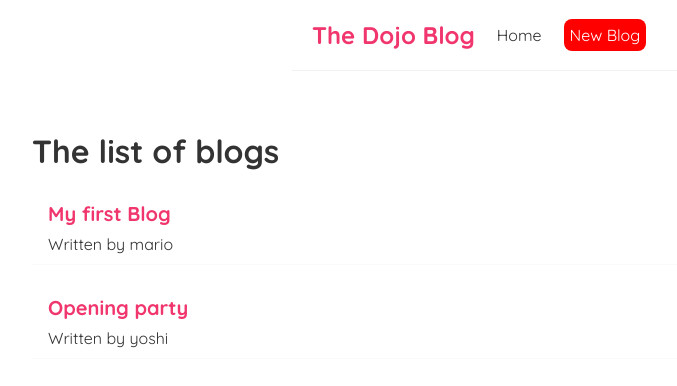
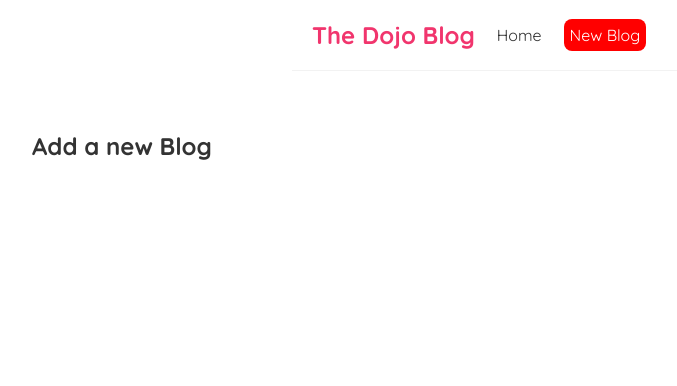
Before and after one commit to ccMatovu/miscellaneous_projects, a React (Create React App) app in the folder dojo_blog-react/: page /Create in a window 1280 px wide. Shown: the top 386 px of the page, without its empty margins (28-705 px from the left). Built offline with nearby package versions, Linux system fonts and the light colour scheme; data requests are answered from the project's data file; the HTML template or start-up script is replaced by a standard one.

Commit message:
using react router, useParams, Link to etc

```diff
--- a/dojo_blog-react/package.json
+++ b/dojo_blog-react/package.json
@@ -8,6 +8,7 @@
     "@testing-library/user-event": "^12.8.3",
     "react": "^17.0.2",
     "react-dom": "^17.0.2",
+    "react-router-dom": "^5.2.1",
     "react-scripts": "4.0.3",
     "web-vitals": "^1.1.2"
   },
--- a/dojo_blog-react/src/App.js
+++ b/dojo_blog-react/src/App.js
@@ -1,14 +1,29 @@
 import Navbar from './Navbar';
 import Home from './Home';
+import {BrowserRouter as Router,Route,Switch} from 'react-router-dom';
+import Create from './Create';
+import BlogDetails from './BlogDetails';
 
 function App() {
   return (
-    <div className="App">
+    <Router>
+      <div className="App">
       <Navbar/>
       <div className = 'content'>
-        <Home/>
+        <Switch>
+          <Route exact path="/">
+            <Home/>
+          </Route>
+          <Route path='/Create'>
+            <Create/>
+          </Route>
+          <Route path = "/blogs/:id">
+            <BlogDetails />
+          </Route>
+        </Switch>
       </div>
     </div>
+    </Router>
   );
 }
 
--- /dev/null
+++ b/dojo_blog-react/src/BlogDetails.js
@@ -0,0 +1,12 @@
+import { useParams } from "react-router-dom";
+
+const BlogDetails = () =>{
+
+    const {id} = useParams();
+    return (
+        <div className = 'blog-details'>
+            <h2>Blog data {id}</h2>
+        </div>
+    );
+}
+ export default BlogDetails;
--- a/dojo_blog-react/src/BlogList.js
+++ b/dojo_blog-react/src/BlogList.js
@@ -1,3 +1,5 @@
+import { Link } from "react-router-dom";
+
 const BlogList = (props)=>{
 
     const blogs = props.blogs;
@@ -8,8 +10,10 @@
             <h1>{props.title}</h1>
             {blogs.map((blog) => {
                return <div className = "blog-preview" key={blog.id}>
+                    <Link to = {`/blogs/${blog.id}`}>
                     <h2>{blog.title}</h2>
                     <p>Written by {blog.author}</p>
+                    </Link>
                 </div>
             })}
         </div>
--- /dev/null
+++ b/dojo_blog-react/src/Create.js
@@ -0,0 +1,9 @@
+const Create = ()=>{
+    return (
+        <div className = 'create'>
+            <h2>Add a new Blog</h2>
+        </div>
+    );
+}
+
+export default Create;
--- a/dojo_blog-react/src/Navbar.js
+++ b/dojo_blog-react/src/Navbar.js
@@ -1,14 +1,14 @@
-
+import { Link } from "react-router-dom";
 const Navbar = ()=>{
     return (<nav className='navbar'>
         <h1>The Dojo Blog</h1>
         <div className='links'>
-            <a href='/'>Home</a>
-            <a href='/create' style={{
+            <Link to='/'>Home</Link>
+            <Link to='/create' style={{
                 color:"white",
                 backgroundColor: 'red',
                 borderRadius: '8px'
-            }}>New Blog</a>
+            }}>New Blog</Link>
         </div>
     </nav>);
 }
--- a/dojo_blog-react/src/useFetch.js
+++ b/dojo_blog-react/src/useFetch.js
@@ -10,8 +10,11 @@
 const [error,setError] = useState(null);
 
     useEffect(()=>{
+
+        const abortCont = new AbortController();
+
         setTimeout(()=>{
-          fetch(url)
+          fetch(url,{signal: abortCont.signal})
           .then(response => {
               if(!response.ok){
                   throw Error('could not fetch the data for that resource');
@@ -23,10 +26,16 @@
               setError(null);
           })
           .catch(err =>{
-              setIsPending(false);
-              setError(err.message);
+              if(err.name === 'AbortError'){
+                  console.log('fetch aborted');
+              }else{
+                setIsPending(false);
+                setError(err.message);
+              }
+
           })
-        },2000);
+        },1000);
+        return ()=>abortCont.abort();
     },[url]);
 
     return { data, isPending, error};
```
Also changed, not shown: 1 other file (tests, documents, lock files or other folders).
